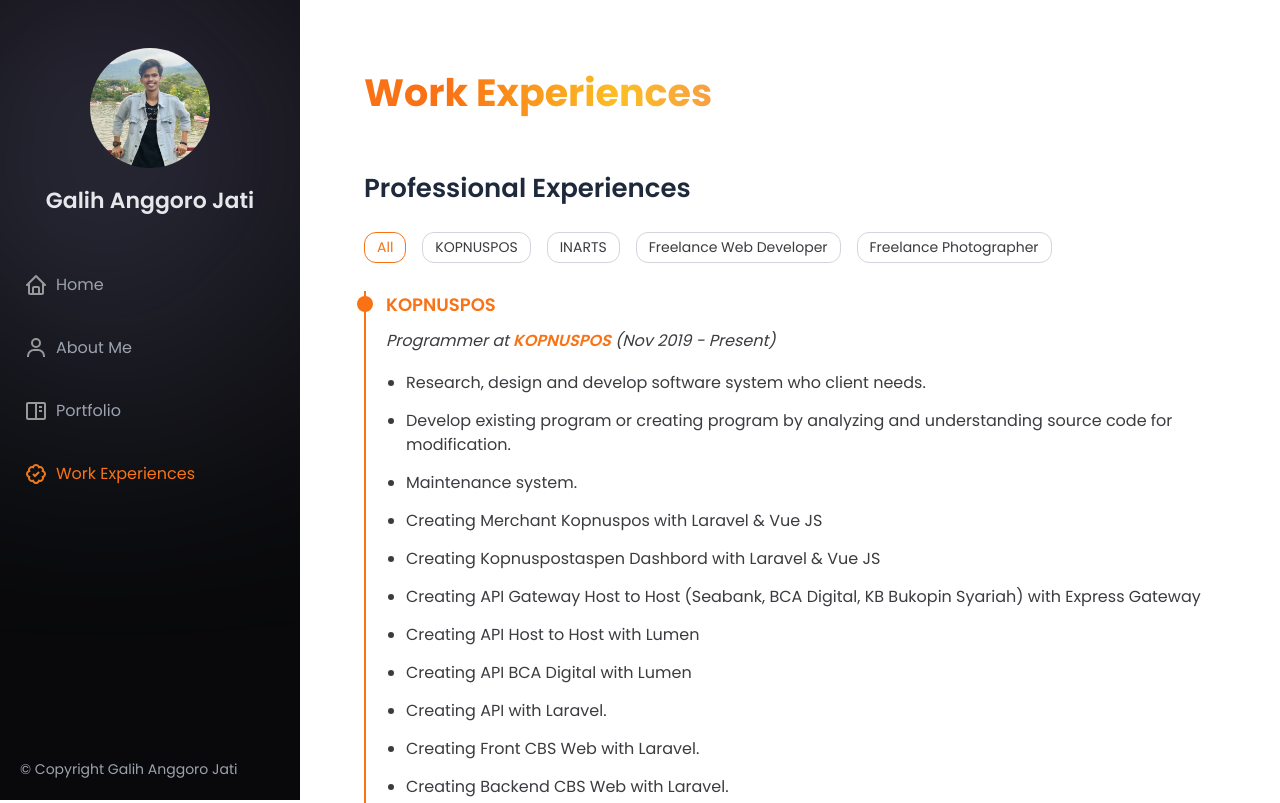
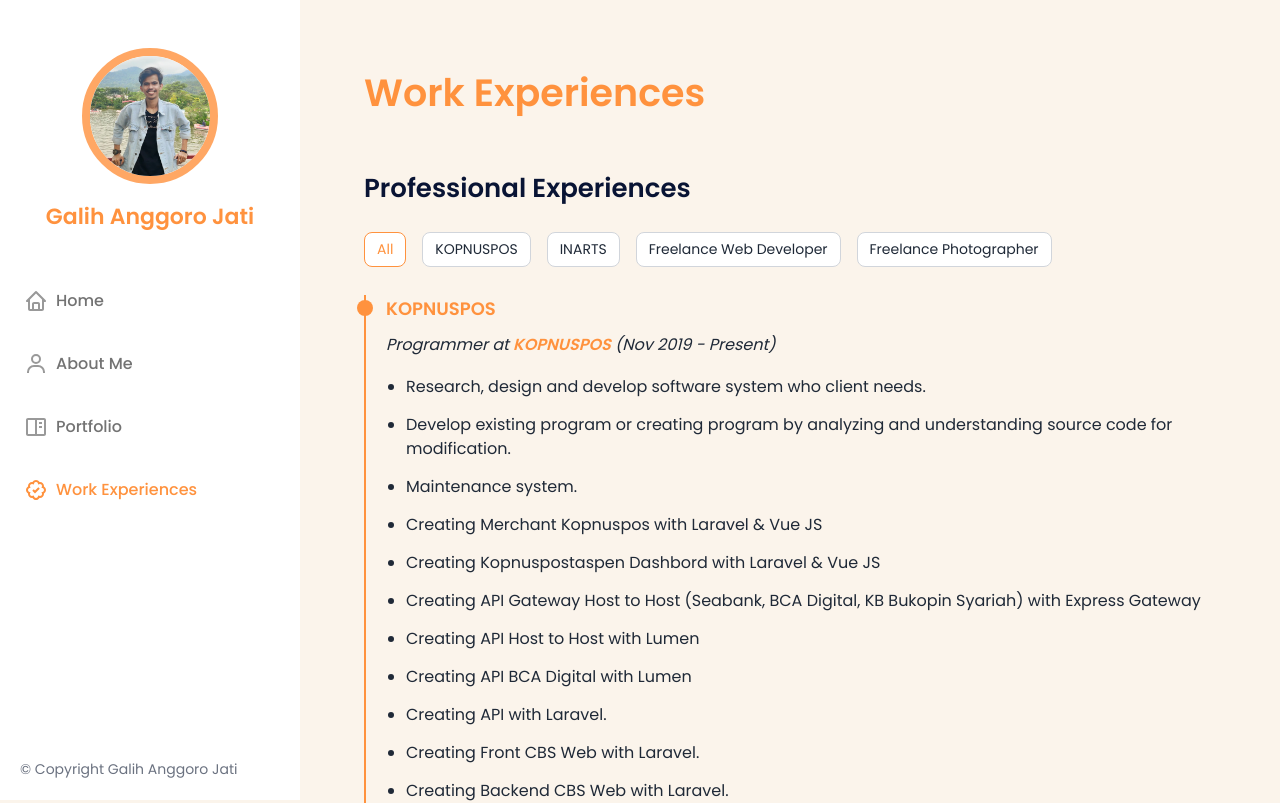
Before and after one commit to galeeh16/nuxt-profile-galih, a Nuxt app: page /work-experiences in a window 1280 px wide. Shown: the top 803 px of the page. Built offline with nearby package versions, Linux system fonts and the light colour scheme; what vue-easy-lightbox, vue-writer would draw is missing.

Commit message:
update UI

```diff
--- a/components/HeaderTitle.vue
+++ b/components/HeaderTitle.vue
@@ -1,6 +1,5 @@
 <template>
-  <h1
-    class="font-extrabold text-transparent bg-clip-text bg-gradient-to-r from-orange-500 from-10% via-amber-400 via-30% to-pink-500 to-70% text-[24px] lg:text-[38px] w-full">
+  <h1 class="font-semibold text-primary text-[24px] lg:text-[38px] w-full">
     {{ title }}</h1>
 </template>
 
--- a/layouts/default.vue
+++ b/layouts/default.vue
@@ -1,34 +1,32 @@
 <template>
   <Transition name="sidebar">
     <header id="header"
-      class="h-[100-vh] fixed w-[300px] top-0 bottom-0 bg-zinc-950 duration-300 ease-in-out text-white p-4 lg:p-6 z-[5] overflow-hidden"
+      class="h-[100-vh] fixed w-[300px] top-0 bottom-0 bg-[#fff] duration-300 ease-in-out p-4 lg:p-6 z-[5] overflow-hidden border-0"
       v-show="isShowingSidebar">
       <div class="flex justify-center mt-4 lg:mt-6 relative">
-        <img src="/profile-galih.webp" alt="Galih" loading="eager" class="w-[120px] h-[120px] rounded-full" />
-
-        <div class="bg-gradient w-44 h-52 absolute z-[-1] top-0 left-0 inset-0">
-
+        <div class="border-[8px] rounded-full border-primary/80">
+          <img src="/profile-galih.webp" alt="Galih" loading="eager" class="w-[120px] h-[120px] rounded-full" />
         </div>
       </div>
 
       <div class="mt-4 text-center">
-        <nuxt-link to="/" class="text-gray-200 font-semibold text-[22px]">Galih Anggoro Jati</nuxt-link>
+        <nuxt-link to="/" class=" font-semibold text-[22px] text-primary">Galih Anggoro Jati</nuxt-link>
       </div>
 
       <div class="mt-14">
         <ul>
-          <li class="mb-8 font-normal" v-for="link in links" :key="link.id">
-            <nuxt-link :to="link.to" class="inline-flex items-center gap-2 text-gray-400 group" @click="dismissSidebar">
-              <span class="group-hover:fill-orange-500" :style="link.to == route.path ? linkOverrideStyle : linkBaseStyle"
-                v-html="link.svg"></span>
-              <span class="group-hover:text-orange-500"
-                :class="link.to == route.path ? 'text-orange-500' : 'text-gray-400'">{{ $t(link.name) }}</span>
+          <li class="mb-8 font-medium" v-for="link in links" :key="link.id">
+            <nuxt-link :to="link.to" class="inline-flex items-center gap-2 group" @click="dismissSidebar">
+              <span class="group-hover:fill-primary" :style="link.to == route.path ? linkOverrideStyle : linkBaseStyle"
+                v-html="link.svg"></span><span class="group-hover:text-primary"
+                :class="link.to == route.path ? 'text-primary' : 'text-neutral-500'">{{
+                  $t(link.name) }}</span>
             </nuxt-link>
           </li>
         </ul>
       </div>
 
-      <div class="fixed bottom-5 left-5 text-gray-400 text-[14px] ">
+      <div class="fixed bottom-5 left-5 text-gray-500 text-[14px] ">
         &copy; Copyright Galih Anggoro Jati
       </div>
     </header>
@@ -40,7 +38,7 @@
   </div>
 
   <button v-show="isShowingButtonSidebar" @click="isShowingSidebar = !isShowingSidebar" id="btn-hamburger-menu"
-    class="block rounded-full shadow-lg bg-orange-100 p-2 text-orange-500 transition hover:text-orange-600/75 fixed right-6 top-6">
+    class="block rounded-full shadow-lg bg-orange-100 p-2 text-primary transition hover:text-orange-600/75 fixed right-6 top-6">
     <span class="sr-only">Toggle menu</span>
 
     <svg v-if="isShowingSidebar" xmlns="http://www.w3.org/2000/svg" class="h-6 w-6" viewBox="0 0 24 24" fill="none"
@@ -60,6 +58,12 @@
 
 <script setup>
 const route = useRoute();
+
+useHead({
+  bodyAttrs: {
+    class: 'bg-[#fbf4eb] text-gray-800'
+  }
+})
 
 const isShowingSidebar = ref(true);
 const isShowingButtonSidebar = ref(false)
@@ -114,8 +118,8 @@
     id: 1,
     to: '/',
     name: 'home',
-    svg: `<svg xmlns="http://www.w3.org/2000/svg" width="24" height="24" viewBox="0 0 24 24"
-              style="transform: ;msFilter:;">
+    svg: `<svg xmlns="http://www.w3.org/2000/svg" width="24" height="24" class="text-gray-700" viewBox="0 0 24 24"
+              >
               <path
                 d="M3 13h1v7c0 1.103.897 2 2 2h12c1.103 0 2-.897 2-2v-7h1a1 1 0 0 0 .707-1.707l-9-9a.999.999 0 0 0-1.414 0l-9 9A1 1 0 0 0 3 13zm7 7v-5h4v5h-4zm2-15.586 6 6V15l.001 5H16v-5c0-1.103-.897-2-2-2h-4c-1.103 0-2 .897-2 2v5H6v-9.586l6-6z">
               </path>
@@ -125,19 +129,19 @@
     id: 2,
     to: '/about',
     name: 'about',
-    svg: `<svg xmlns="http://www.w3.org/2000/svg" width="24" height="24" viewBox="0 0 24 24" style="transform: ;msFilter:;"><path d="M12 2a5 5 0 1 0 5 5 5 5 0 0 0-5-5zm0 8a3 3 0 1 1 3-3 3 3 0 0 1-3 3zm9 11v-1a7 7 0 0 0-7-7h-4a7 7 0 0 0-7 7v1h2v-1a5 5 0 0 1 5-5h4a5 5 0 0 1 5 5v1z"></path></svg>`
+    svg: `<svg xmlns="http://www.w3.org/2000/svg" width="24" height="24" class="text-gray-700" viewBox="0 0 24 24"><path d="M12 2a5 5 0 1 0 5 5 5 5 0 0 0-5-5zm0 8a3 3 0 1 1 3-3 3 3 0 0 1-3 3zm9 11v-1a7 7 0 0 0-7-7h-4a7 7 0 0 0-7 7v1h2v-1a5 5 0 0 1 5-5h4a5 5 0 0 1 5 5v1z"></path></svg>`
   },
   {
     id: 3,
     to: '/portfolio',
     name: 'portfolio',
-    svg: `<svg xmlns="http://www.w3.org/2000/svg" width="24" height="24" viewBox="0 0 24 24" style="transform: ;msFilter:;"><path d="M20 3H4c-1.103 0-2 .897-2 2v14c0 1.103.897 2 2 2h16c1.103 0 2-.897 2-2V5c0-1.103-.897-2-2-2zM4 19V5h7v14H4zm9 0V5h7l.001 14H13z"></path><path d="M15 7h3v2h-3zm0 4h3v2h-3z"></path></svg>`
+    svg: `<svg xmlns="http://www.w3.org/2000/svg" width="24" height="24" class="text-gray-700" viewBox="0 0 24 24"><path d="M20 3H4c-1.103 0-2 .897-2 2v14c0 1.103.897 2 2 2h16c1.103 0 2-.897 2-2V5c0-1.103-.897-2-2-2zM4 19V5h7v14H4zm9 0V5h7l.001 14H13z"></path><path d="M15 7h3v2h-3zm0 4h3v2h-3z"></path></svg>`
   },
   {
     id: 4,
     to: '/work-experiences',
     name: 'work_experiences',
-    svg: `<svg xmlns="http://www.w3.org/2000/svg" width="24" height="24" viewBox="0 0 24 24" style="transform: ;msFilter:;"><path d="M4.035 15.479A3.976 3.976 0 0 0 4 16c0 2.378 2.138 4.284 4.521 3.964C9.214 21.198 10.534 22 12 22s2.786-.802 3.479-2.036C17.857 20.284 20 18.378 20 16c0-.173-.012-.347-.035-.521C21.198 14.786 22 13.465 22 12s-.802-2.786-2.035-3.479C19.988 8.347 20 8.173 20 8c0-2.378-2.143-4.288-4.521-3.964C14.786 2.802 13.466 2 12 2s-2.786.802-3.479 2.036C6.138 3.712 4 5.622 4 8c0 .173.012.347.035.521C2.802 9.214 2 10.535 2 12s.802 2.786 2.035 3.479zm1.442-5.403 1.102-.293-.434-1.053A1.932 1.932 0 0 1 6 8c0-1.103.897-2 2-2 .247 0 .499.05.73.145l1.054.434.293-1.102a1.99 1.99 0 0 1 3.846 0l.293 1.102 1.054-.434C15.501 6.05 15.753 6 16 6c1.103 0 2 .897 2 2 0 .247-.05.5-.145.73l-.434 1.053 1.102.293a1.993 1.993 0 0 1 0 3.848l-1.102.293.434 1.053c.095.23.145.483.145.73 0 1.103-.897 2-2 2-.247 0-.499-.05-.73-.145l-1.054-.434-.293 1.102a1.99 1.99 0 0 1-3.846 0l-.293-1.102-1.054.434A1.935 1.935 0 0 1 8 18c-1.103 0-2-.897-2-2 0-.247.05-.5.145-.73l.434-1.053-1.102-.293a1.993 1.993 0 0 1 0-3.848z"></path><path d="m15.742 10.71-1.408-1.42-3.331 3.299-1.296-1.296-1.414 1.414 2.704 2.704z"></path></svg>`
+    svg: `<svg xmlns="http://www.w3.org/2000/svg" width="24" height="24" class="text-gray-700" viewBox="0 0 24 24"><path d="M4.035 15.479A3.976 3.976 0 0 0 4 16c0 2.378 2.138 4.284 4.521 3.964C9.214 21.198 10.534 22 12 22s2.786-.802 3.479-2.036C17.857 20.284 20 18.378 20 16c0-.173-.012-.347-.035-.521C21.198 14.786 22 13.465 22 12s-.802-2.786-2.035-3.479C19.988 8.347 20 8.173 20 8c0-2.378-2.143-4.288-4.521-3.964C14.786 2.802 13.466 2 12 2s-2.786.802-3.479 2.036C6.138 3.712 4 5.622 4 8c0 .173.012.347.035.521C2.802 9.214 2 10.535 2 12s.802 2.786 2.035 3.479zm1.442-5.403 1.102-.293-.434-1.053A1.932 1.932 0 0 1 6 8c0-1.103.897-2 2-2 .247 0 .499.05.73.145l1.054.434.293-1.102a1.99 1.99 0 0 1 3.846 0l.293 1.102 1.054-.434C15.501 6.05 15.753 6 16 6c1.103 0 2 .897 2 2 0 .247-.05.5-.145.73l-.434 1.053 1.102.293a1.993 1.993 0 0 1 0 3.848l-1.102.293.434 1.053c.095.23.145.483.145.73 0 1.103-.897 2-2 2-.247 0-.499-.05-.73-.145l-1.054-.434-.293 1.102a1.99 1.99 0 0 1-3.846 0l-.293-1.102-1.054.434A1.935 1.935 0 0 1 8 18c-1.103 0-2-.897-2-2 0-.247.05-.5.145-.73l.434-1.053-1.102-.293a1.993 1.993 0 0 1 0-3.848z"></path><path d="m15.742 10.71-1.408-1.42-3.331 3.299-1.296-1.296-1.414 1.414 2.704 2.704z"></path></svg>`
   }
 ])
 
@@ -147,7 +151,7 @@
 })
 // ketika link sama dengan route path, svg nya ganti warna biru muda
 const linkOverrideStyle = ref({
-  fill: '#ed791b'
+  fill: '#ff923e'
 })
 </script>
 
--- a/pages/about.vue
+++ b/pages/about.vue
@@ -1,8 +1,6 @@
 <template>
   <div class="p-4 md:p-10 lg:p-16 min-h-screen relative overflow-hidden">
     <HeaderTitle title="About Me" />
-
-    <MotifGradient />
 
     <p class="mt-10 font-normal leading-[30px]">Hi! my name is <b class="font-semibold">Galih Anggoro Jati</b>. I am {{
       myAge }} years old and I
@@ -70,9 +68,9 @@
           </tbody>
         </table>
         <div class="mt-1">
-          <p class="mb-4">Follow me on <a class="text-orange-500 font-semibold hover:underline"
+          <p class="mb-4">Follow me on <a class="text-primary font-semibold hover:underline"
               href="https://www.instagram.com/galihanggorojati/" target="_blank">Instagram</a></p>
-          <p class="mb-4">Follow me on <a class="text-orange-500 font-semibold hover:underline"
+          <p class="mb-4">Follow me on <a class="text-primary font-semibold hover:underline"
               href="https://www.linkedin.com/in/galih-anggoro-jati/" target="_blank">Linkedin</a></p>
         </div>
 
--- a/pages/work-experiences.vue
+++ b/pages/work-experiences.vue
@@ -7,20 +7,20 @@
     <ClientOnly>
       <div class="w-full">
         <div class="mb-4">
-          <h3 class="text-[26px] text-slate-800 font-semibold mt-4 lg:mt-12">Professional Experiences</h3>
+          <h3 class="text-[26px] text-dark font-semibold mt-4 lg:mt-12">Professional Experiences</h3>
 
           <div class="flex gap-4 items-center mt-6 mb-4 overflow-x-auto pb-3">
             <button v-for="filter in filterButton" :key="filter.id" @click="filtered(filter.id)"
-              class="cursor-pointer focus:outline-none active:outline-none px-3 py-1 rounded-xl border border-gray-300 bg-white text-[14px] hover:text-orange-500 hover:border-orange-500 hover:bg-orange-50/40 ease-in-out transition duration-100 whitespace-nowrap"
-              :class="search === filter.id ? 'text-orange-500 border-orange-500 ' : 'border-gray-300'">
+              class="cursor-pointer focus:outline-none active:outline-none px-3 py-1.5 rounded-lg border bg-white border-gray-200 text-[14px] hover:text-primary hover:border-primary ease-in-out transition duration-100 whitespace-nowrap"
+              :class="search === filter.id ? 'text-primary border-primary ' : 'border-gray-300'">
               {{ filter.title }}
             </button>
           </div>
 
           <TransitionGroup name="fade" tag="div">
             <div v-for="work in workFilter" :key="work.id"
-              class="pt-0 pr-0 pb-5 pl-5 border-l-2 border-l-orange-500 relative before:bg-orange-500 before:top-[5px] before:content=[''] before:absolute before:w-4 before:h-4 before:-left-[9px] before:rounded-full">
-              <h4 class="leading-[28px] text-lg text-orange-500 font-semibold mb-2">{{ work.office }}</h4>
+              class="pt-0 pr-0 pb-5 pl-5 border-l-2 border-l-primary relative before:bg-primary before:top-[5px] before:content=[''] before:absolute before:w-4 before:h-4 before:-left-[9px] before:rounded-full">
+              <h4 class="leading-[28px] text-lg text-primary font-semibold mb-2">{{ work.office }}</h4>
               <p class="italic leading-[28px]">
               <div v-html="work.desc"></div>
               </p>
@@ -48,7 +48,7 @@
   {
     id: 1,
     office: 'KOPNUSPOS',
-    desc: `Programmer at <a target="_blank" href="https://www.kopnuspos.com/" class="italic font-semibold text-orange-500 hover:underline">KOPNUSPOS</a> (Nov 2019 - Present)`,
+    desc: `Programmer at <a target="_blank" href="https://www.kopnuspos.com/" class="italic font-semibold text-primary hover:underline">KOPNUSPOS</a> (Nov 2019 - Present)`,
     list: [
       { id: '1-1', text: 'Research, design and develop software system who client needs.' },
       { id: '1-2', text: 'Develop existing program or creating program by analyzing and understanding source code for modification.' },
@@ -81,12 +81,12 @@
   {
     id: 2,
     office: 'INARTS',
-    desc: `Junior Programmer at <a target="_blank" href="http://www.inarts.co.id/" class="italic font-semibold text-orange-500 hover:underline">PT. Inti Artistika Solusitama</a> (Oct 2018 - Oct 2019)`,
+    desc: `Junior Programmer at <a target="_blank" href="http://www.inarts.co.id/" class="italic font-semibold text-primary hover:underline">PT. Inti Artistika Solusitama</a> (Oct 2018 - Oct 2019)`,
     list: [
       { id: '2-1', text: 'Reseacrh, design and develop software system who client needs.' },
       { id: '2-2', text: 'Develop existing program or creating program by analyzing and understanding source code for modification.' },
       { id: '2-3', text: 'Maintenance system.' },
-      { id: '2-4', text: `Creating <a target="_blank" href="https://www.youb.id/" class="text-orange-500 font-semibold hover:underline">youb.id</a> with PHP (Webid)` },
+      { id: '2-4', text: `Creating <a target="_blank" href="https://www.youb.id/" class="text-primary font-semibold hover:underline">youb.id</a> with PHP (Webid)` },
       { id: '2-5', text: 'Creating API with Django.' },
       { id: '2-6', text: 'Creating API with Laravel.' },
       { id: '2-7', text: 'Creating Admin Dashboard with React.' },
@@ -97,11 +97,11 @@
     office: 'Freelance Web Developer',
     desc: 'Freelance Web Developer (2017 - Present)',
     list: [
-      { id: '3-1', text: `Creating <a target="_blank" href="https://logee.id/" class="text-orange-500 font-semibold hover:underline">Logee</a> (a subsidiary of Telkom) with Laravel` },
+      { id: '3-1', text: `Creating <a target="_blank" href="https://logee.id/" class="text-primary font-semibold hover:underline">Logee</a> (a subsidiary of Telkom) with Laravel` },
       { id: '3-2', text: 'Creating Dextop Dashboard (Backoffice for Telkom DEX Team) with Laravel.' },
       { id: '3-3', text: 'Creating KPU Web Dashboard Cianjur with Laravel.' },
-      { id: '3-4', text: 'Creating <a target="_blank" href="https://disnakertrans.cianjurkab.go.id/skm/" class="text-orange-500 font-semibold hover:underline">SKM</a> (Survey App for Disnakertrans) Cianjur.' },
-      { id: '3-5', text: 'Creating <a target="_blank" href="https://bisnisdidubai.com" class="text-orange-500 font-semibold hover:underline">BisnisDiDubai</a> with NuxtJS.' },
+      { id: '3-4', text: 'Creating <a target="_blank" href="https://disnakertrans.cianjurkab.go.id/skm/" class="text-primary font-semibold hover:underline">SKM</a> (Survey App for Disnakertrans) Cianjur.' },
+      { id: '3-5', text: 'Creating <a target="_blank" href="https://bisnisdidubai.com" class="text-primary font-semibold hover:underline">BisnisDiDubai</a> with NuxtJS.' },
     ]
   },
   {
--- a/tailwind.config.js
+++ b/tailwind.config.js
@@ -21,6 +21,12 @@
             transform: "translate(0px, 0px) scale(1)"
           }
         }
+      },
+      colors: {
+        primary: '#ff923e',
+        primaryHover: '#ed8739',
+        lightPrimary: '#f1ebe2',
+        dark: '#091434'
       }
     },
   },
```
Also changed, not shown: components/ButtonNext.vue (+1 -12 lines), pages/portfolio.vue (+3 -5 lines).
